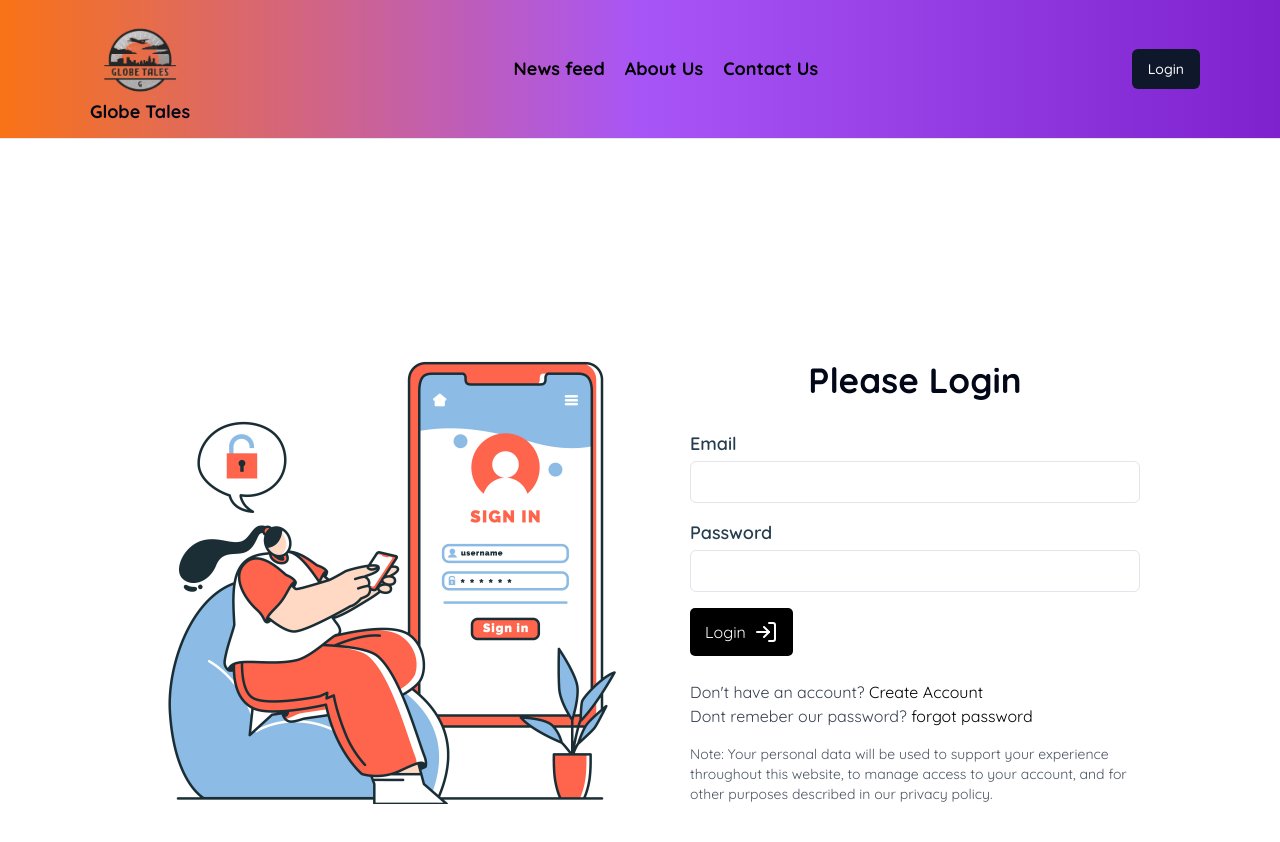
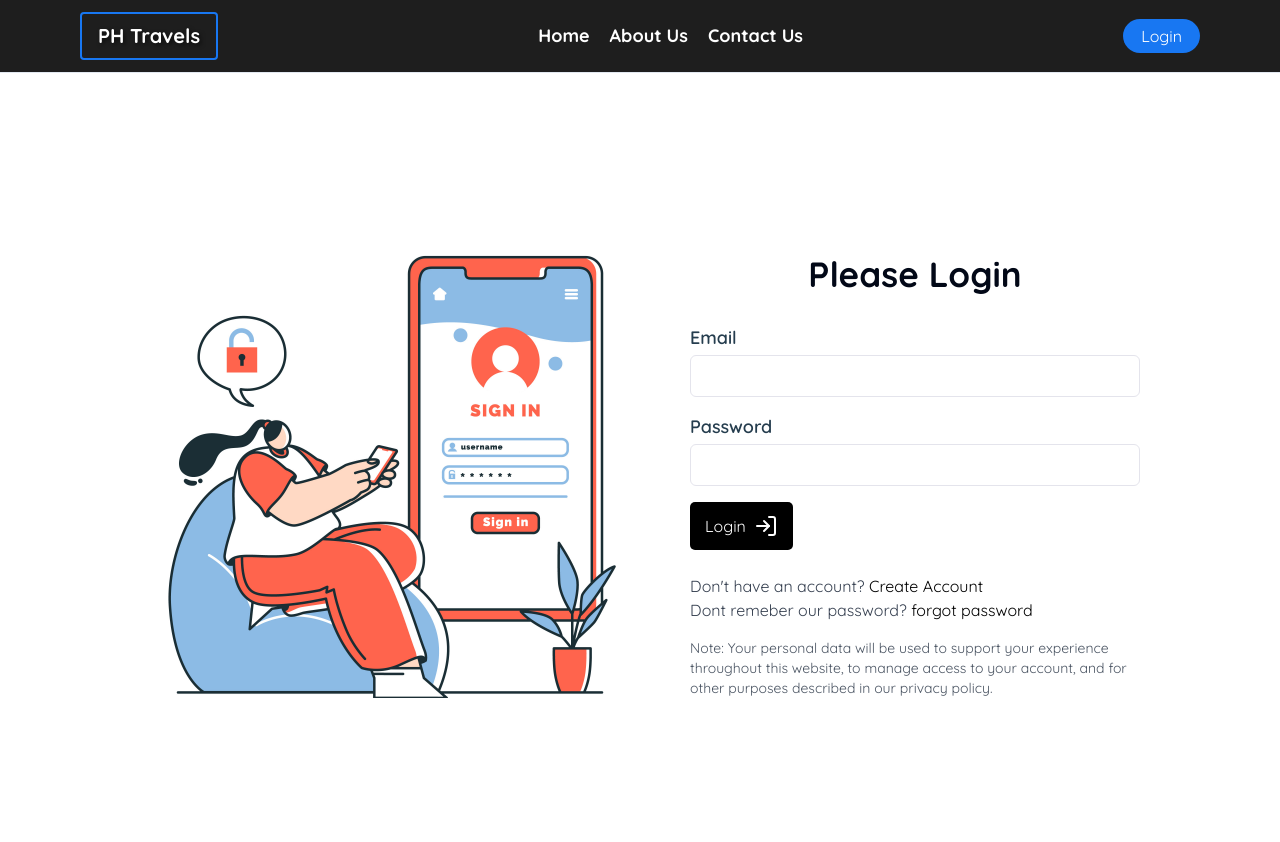
Before and after one commit to meskatabusayed/travelGuidesClient, a Next.js app: page /login in a window 1280 px wide. Shown: the top 842 px of the page. Built offline with nearby package versions, Linux system fonts and the light colour scheme; no server answers.

Commit message:
Navbar added done

```diff
--- a/src/components/feed/HeroSection.tsx
+++ b/src/components/feed/HeroSection.tsx
@@ -35,11 +35,7 @@ interface Group {
 export default function SquareSocialMedia() {
   return (
     <div className="flex h-full bg-gray-100">
-      {/* Left Sidebar */}
 
-      {/* Main Content */}
-
-      {/* Right Sidebar */}
     </div>
   );
 }
--- a/src/components/shared/Header.tsx
+++ b/src/components/shared/Header.tsx
@@ -9,6 +9,7 @@ import { usePathname } from "next/navigation";
 import { AccountPanel } from "../client/AccountPanel";
 import { LeftSidebar } from "../client/LeftSidebar";
 import { Button } from "../ui/button";
+import "../../styles/logo.css"
 
 const Header = () => {
   const location = usePathname();
@@ -16,19 +17,14 @@ const Header = () => {
   const { user, isLoading, token } = useAppSelector((state) => state.auth);
 
   return (
-    <header className="py-3 lg:py-3 border-b sticky top-0 z-50  bg-gradient-to-r from-orange-500 via-purple-500 to-purple-700 mb-10">
+    <header className="py-3 lg:py-3 border-b sticky top-0 z-50 bg-[#1E1E1E]">
       <div className="layout_container flex justify-between gap-4 items-center">
         <div className="flex items-center gap-2">
           <LeftSidebar />
           <Link href={"/"} className="text-lg font-bold flex flex-col items-center">
-            <Image
-              width={60}
-              height={60}
-              src="/images/logo.png"
-              alt="logo"
-              className="w-[120px]  md:flex hidden"
-            />
-            <h2 className="mt-[-10px]">Globe Tales</h2>
+          <div className="logo-container">
+          <span className="logo-text">PH Travels</span>
+        </div>
           </Link>
         </div>
         <nav className="hidden lg:flex gap-5 items-center ">
@@ -36,7 +32,7 @@ const Header = () => {
             <Link
               key={nav.path}
               href={nav.path}
-              className={`text-lg font-bold text-black hover:text-white ${
+              className={`text-lg font-bold text-white hover:text-[#1877F2] ${
                 location === nav.path && "font-extrabold underline"
               }`}
             >
@@ -49,8 +45,8 @@ const Header = () => {
           {user ? (
             <AccountPanel />
           ) : (
-            <Link href="/login" className="text-2xl text-black hover:text-green-500">
-              <Button className="py-2">Login</Button>
+            <Link href="/login" className="relative px-[18px] py-[5px] bg-[#1877F2] text-white rounded-full flex items-center gap-[10px] overflow-hidden">
+              Login
             </Link>
           )}
         </div>
--- /dev/null
+++ b/src/styles/logo.css
@@ -0,0 +1,25 @@
+.logo-container {
+    display: flex;
+    align-items: center;
+    padding: 8px 16px;
+    border-radius: 4px;
+    background-color: #1E1E1E;
+  }
+
+  .logo-text {
+    font-size: 1.25rem;
+    font-weight: bold;
+    color: #ffffff;
+    text-shadow: 2px 2px 4px rgba(0, 0, 0, 0.6);
+    transition: color 0.3s ease, transform 0.3s ease;
+  }
+
+  .logo-container:hover .logo-text {
+    color: #1877F2;
+    transform: scale(1.05);
+  }
+
+  /* Optionally, add a border or additional styling for a more polished look */
+  .logo-container {
+    border: 2px solid #1877F2; /* A complementary border color */
+  }
--- a/src/utils/navLinks.ts
+++ b/src/utils/navLinks.ts
@@ -1,7 +1,7 @@
 export const navLinks = [
   {
     path: "/",
-    route: "News feed",
+    route: "Home",
   },
 
   {
```
